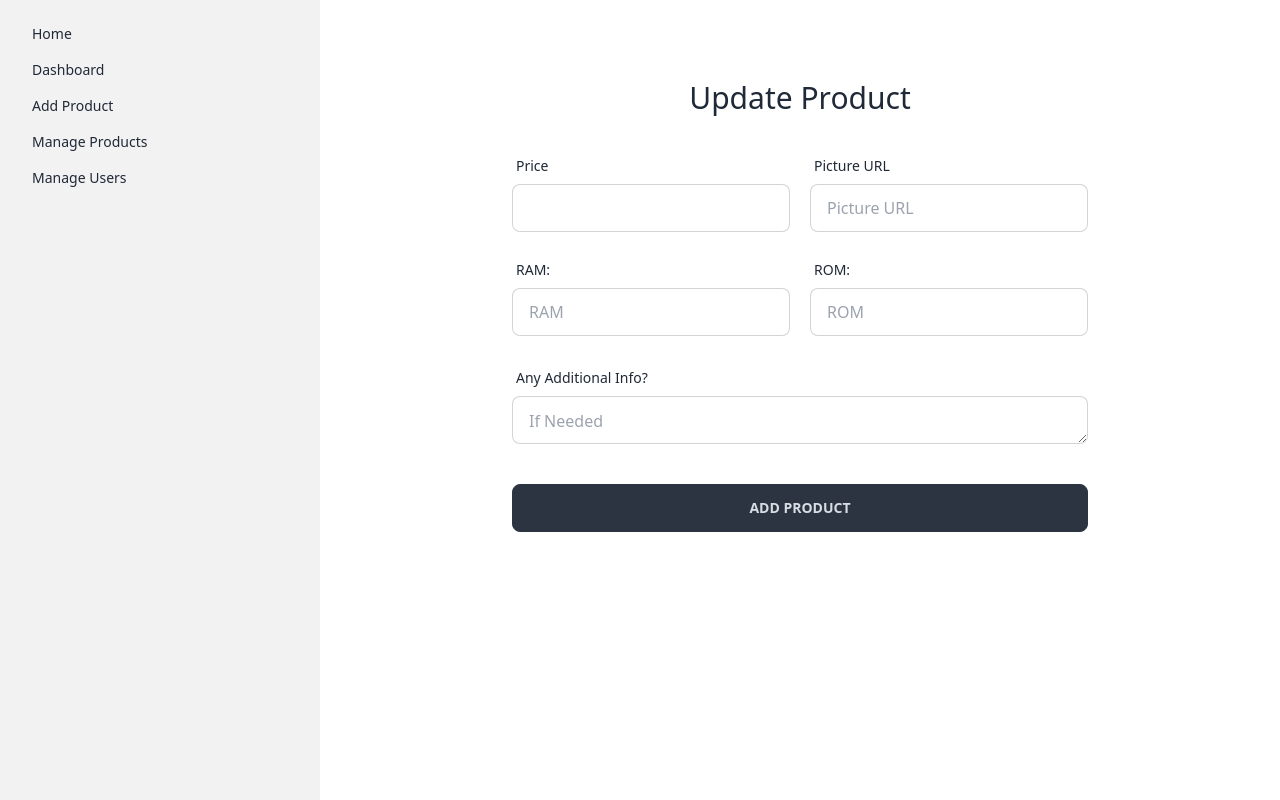
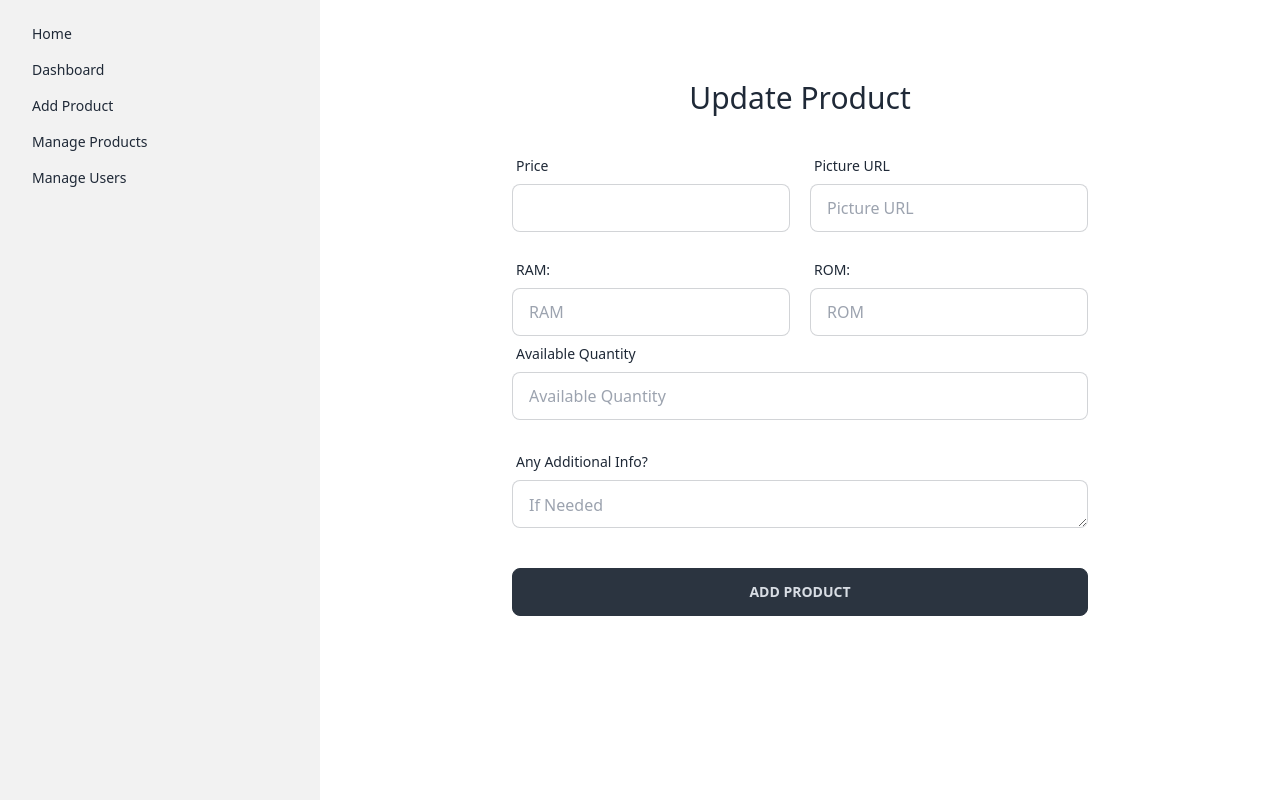
Before and after one commit to adnanabir1/droidmart, a React (Vite) app in the folder client/: page /dashboard/manage-products/update/product/1 in a window 1280 px wide. Built offline with nearby package versions, Linux system fonts and the light colour scheme; no server answers; sample sign-in values are in the browser's storage.

Commit message:
available quantity field addted to AddProduct and UpdateProduct page

```diff
--- a/client/src/pages/Dashboard/Admin/AddProduct/AddProduct.jsx
+++ b/client/src/pages/Dashboard/Admin/AddProduct/AddProduct.jsx
@@ -20,6 +20,7 @@ const AddProduct = () => {
       rom: parseInt(data.rom),
       battery: parseInt(data.battery),
       processor: data.processor,
+      quantity: parseInt(data.quantity),
       additionalInfo: data.additionalInfo,
     };
 
@@ -131,7 +132,7 @@ const AddProduct = () => {
                 {...register("battery", { required: true })}
                 type="text"
                 name="battery"
-                placeholder="Available Quantity"
+                placeholder="Battery"
                 className="input input-bordered flex-grow-1"
               />
               {errors.battery && (
@@ -151,6 +152,22 @@ const AddProduct = () => {
               />
               {errors.processor && (
                 <span className="text-red-500">Processor is required</span>
+              )}
+            </div>
+
+            <div className="form-control">
+              <label className="label">
+                <span className="label-text">Available Quantity</span>
+              </label>
+              <input
+                {...register("quantity", { required: true })}
+                type="number"
+                name="quantity"
+                placeholder="Available Quantity"
+                className="input input-bordered"
+              />
+              {errors.processor && (
+                <span className="text-red-500">Quantity is required</span>
               )}
             </div>
           </div>
--- a/client/src/pages/Dashboard/Admin/UpdateProduct/UpdateProduct.jsx
+++ b/client/src/pages/Dashboard/Admin/UpdateProduct/UpdateProduct.jsx
@@ -23,10 +23,11 @@ const updateProduct = () => {
 
   const onSubmit = (data) => {
     const updateProductData = {
-      price: data.price,
+      price: parseFloat(data.price),
       pictureUrl: data.pictureUrl,
-      ram: data.ram,
-      rom: data.rom,
+      ram: parseInt(data.ram),
+      rom: parseInt(data.rom),
+      quantity: parseInt(quantity),
       additionalInfo: data.additionalInfo,
     };
 
@@ -107,6 +108,23 @@ const updateProduct = () => {
               />
             </div>
           </div>
+
+          <div className="form-control">
+            <label className="label">
+              <span className="label-text">Available Quantity</span>
+            </label>
+            <input
+              {...register("quantity", { required: true })}
+              type="number"
+              name="quantity"
+              placeholder="Available Quantity"
+              className="input input-bordered"
+            />
+            {errors.processor && (
+              <span className="text-red-500">Quantity is required</span>
+            )}
+          </div>
+
           <div className="form-control mt-6">
             <label className="label">
               <span className="label-text">Any Additional Info?</span>
```
Also changed, not shown: 1 other file (tests, documents, lock files or other folders).
